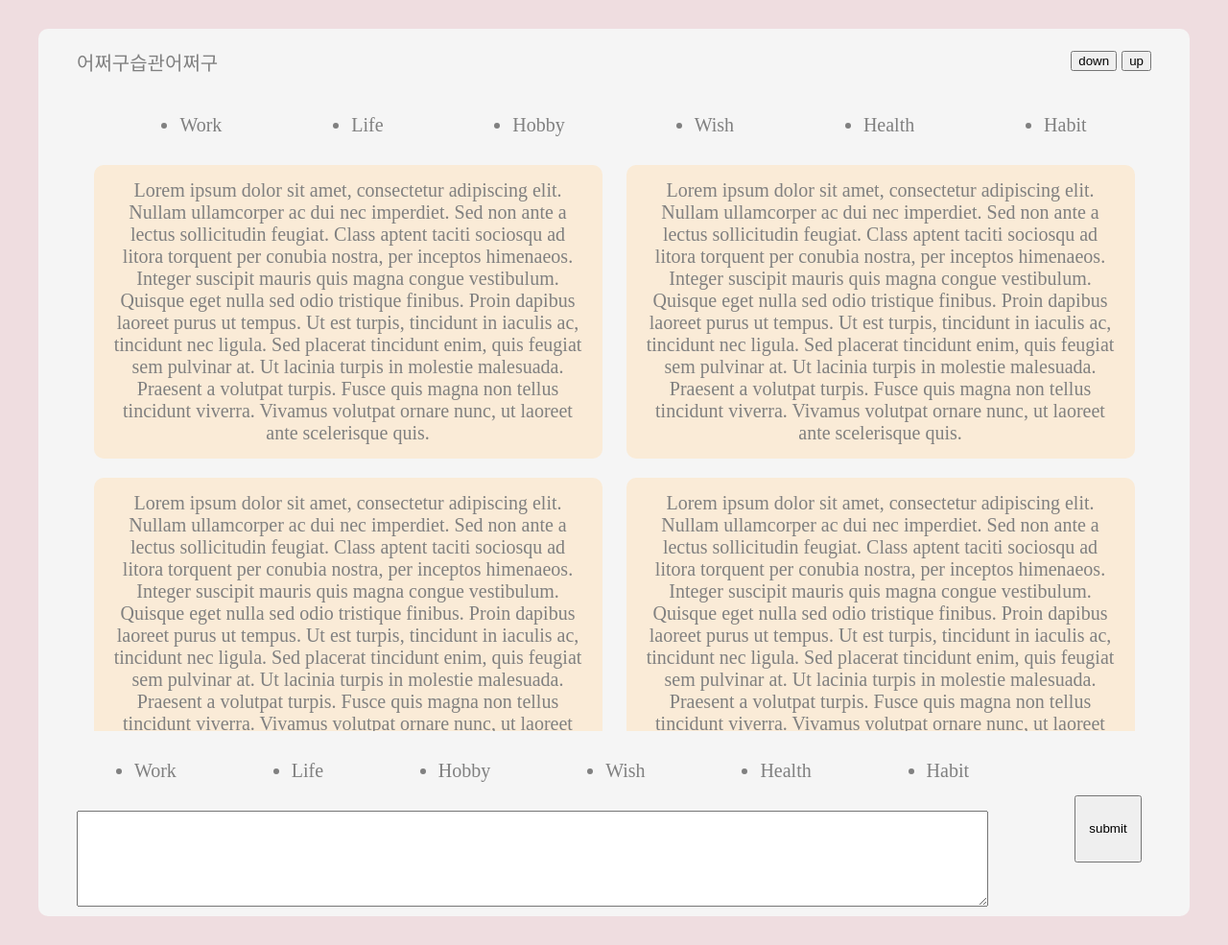
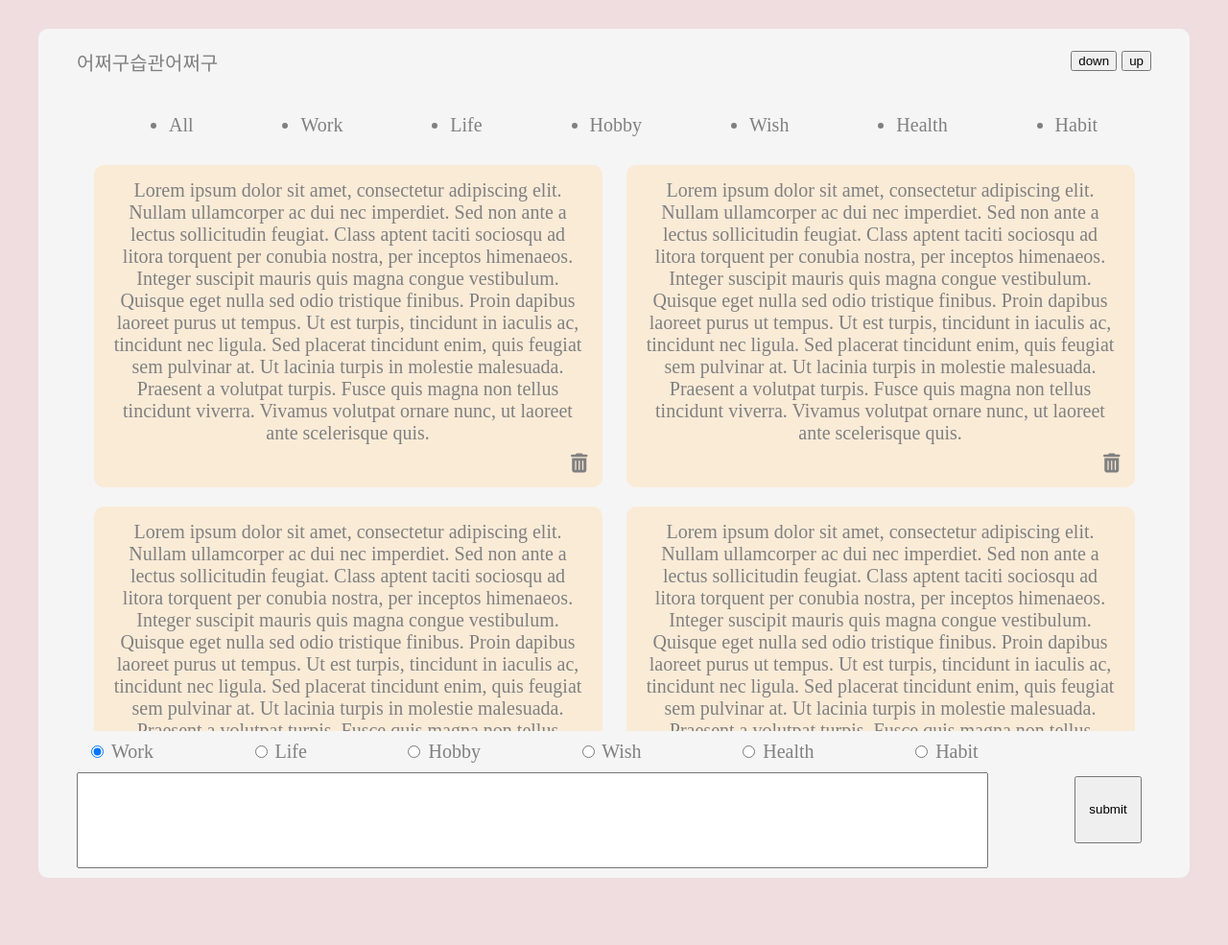
Before and after one commit to pongsoyun/allOfWorkLife, a plain HTML site: page src/index.html in a window 1280 px wide. Shown: the whole page at 96% size. After the commit the page ends 945 px from the top, so only its background shows below. Drawn offline with Linux system fonts and the light colour scheme.

Commit message:
:sparkles: 각 menu 선택 -> memo 작성 -> submit (localStorage까지 완료) - localStorage에 각 menu의 이름으로 하는 [] 가지고 있고, {text} 형태로 넣기 - memu 선택은 radio 버튼으로 수정

```diff
--- a/src/index.css
+++ b/src/index.css
@@ -35,6 +35,11 @@ body {
 	width: 500px;
 	height: auto;
 	display: inline-block;
+}
+
+.delete__btn i {
+	float: right;
+	margin-top: 10px;
 }
 
 .memos__container {
@@ -80,7 +85,7 @@ body {
 	flex-direction: row;
 }
 
-.input__menus li {
+.input__menus div {
 	margin: auto;
 }
 
@@ -102,7 +107,8 @@ body {
 	/* vertical-align: middle; */
 }
 
-.input__memo textarea {
+.input__memo__text {
+	resize: none;
 	display: inline-block;
 	margin: 10px 40px;
 	width: 950px;
--- a/src/index.html
+++ b/src/index.html
@@ -27,6 +27,7 @@
 				<nav class="menus__container">
 					<!-- tags : click 되면 해당 성분만 필터링돼서 보여질것-->
 					<ul class="menus">
+						<li>All</li>
 						<li>Work</li>
 						<li>Life</li>
 						<li>Hobby</li>
@@ -38,60 +39,99 @@
 				<main class="memos__container">
 					<!-- component - memo -->
 					<div class="memo">
-						Lorem ipsum dolor sit amet, consectetur adipiscing elit. Nullam ullamcorper ac dui nec
-						imperdiet. Sed non ante a lectus sollicitudin feugiat. Class aptent taciti sociosqu ad litora
-						torquent per conubia nostra, per inceptos himenaeos. Integer suscipit mauris quis magna congue
-						vestibulum. Quisque eget nulla sed odio tristique finibus. Proin dapibus laoreet purus ut
-						tempus. Ut est turpis, tincidunt in iaculis ac, tincidunt nec ligula. Sed placerat tincidunt
-						enim, quis feugiat sem pulvinar at. Ut lacinia turpis in molestie malesuada. Praesent a volutpat
-						turpis. Fusce quis magna non tellus tincidunt viverra. Vivamus volutpat ornare nunc, ut laoreet
-						ante scelerisque quis.
+						<div class="memo__text">
+							Lorem ipsum dolor sit amet, consectetur adipiscing elit. Nullam ullamcorper ac dui nec
+							imperdiet. Sed non ante a lectus sollicitudin feugiat. Class aptent taciti sociosqu ad
+							litora torquent per conubia nostra, per inceptos himenaeos. Integer suscipit mauris quis
+							magna congue vestibulum. Quisque eget nulla sed odio tristique finibus. Proin dapibus
+							laoreet purus ut tempus. Ut est turpis, tincidunt in iaculis ac, tincidunt nec ligula. Sed
+							placerat tincidunt enim, quis feugiat sem pulvinar at. Ut lacinia turpis in molestie
+							malesuada. Praesent a volutpat turpis. Fusce quis magna non tellus tincidunt viverra.
+							Vivamus volutpat ornare nunc, ut laoreet ante scelerisque quis.
+						</div>
+						<div class="delete__btn">
+							<i class="fas fa-trash-alt"></i>
+						</div>
 					</div>
 					<div class="memo">
-						Lorem ipsum dolor sit amet, consectetur adipiscing elit. Nullam ullamcorper ac dui nec
-						imperdiet. Sed non ante a lectus sollicitudin feugiat. Class aptent taciti sociosqu ad litora
-						torquent per conubia nostra, per inceptos himenaeos. Integer suscipit mauris quis magna congue
-						vestibulum. Quisque eget nulla sed odio tristique finibus. Proin dapibus laoreet purus ut
-						tempus. Ut est turpis, tincidunt in iaculis ac, tincidunt nec ligula. Sed placerat tincidunt
-						enim, quis feugiat sem pulvinar at. Ut lacinia turpis in molestie malesuada. Praesent a volutpat
-						turpis. Fusce quis magna non tellus tincidunt viverra. Vivamus volutpat ornare nunc, ut laoreet
-						ante scelerisque quis.
+						<div class="memo__text">
+							Lorem ipsum dolor sit amet, consectetur adipiscing elit. Nullam ullamcorper ac dui nec
+							imperdiet. Sed non ante a lectus sollicitudin feugiat. Class aptent taciti sociosqu ad
+							litora torquent per conubia nostra, per inceptos himenaeos. Integer suscipit mauris quis
+							magna congue vestibulum. Quisque eget nulla sed odio tristique finibus. Proin dapibus
+							laoreet purus ut tempus. Ut est turpis, tincidunt in iaculis ac, tincidunt nec ligula. Sed
+							placerat tincidunt enim, quis feugiat sem pulvinar at. Ut lacinia turpis in molestie
+							malesuada. Praesent a volutpat turpis. Fusce quis magna non tellus tincidunt viverra.
+							Vivamus volutpat ornare nunc, ut laoreet ante scelerisque quis.
+						</div>
+						<div class="delete__btn">
+							<i class="fas fa-trash-alt"></i>
+						</div>
 					</div>
 					<div class="memo">
-						Lorem ipsum dolor sit amet, consectetur adipiscing elit. Nullam ullamcorper ac dui nec
-						imperdiet. Sed non ante a lectus sollicitudin feugiat. Class aptent taciti sociosqu ad litora
-						torquent per conubia nostra, per inceptos himenaeos. Integer suscipit mauris quis magna congue
-						vestibulum. Quisque eget nulla sed odio tristique finibus. Proin dapibus laoreet purus ut
-						tempus. Ut est turpis, tincidunt in iaculis ac, tincidunt nec ligula. Sed placerat tincidunt
-						enim, quis feugiat sem pulvinar at. Ut lacinia turpis in molestie malesuada. Praesent a volutpat
-						turpis. Fusce quis magna non tellus tincidunt viverra. Vivamus volutpat ornare nunc, ut laoreet
-						ante scelerisque quis.
+						<div class="memo__text">
+							Lorem ipsum dolor sit amet, consectetur adipiscing elit. Nullam ullamcorper ac dui nec
+							imperdiet. Sed non ante a lectus sollicitudin feugiat. Class aptent taciti sociosqu ad
+							litora torquent per conubia nostra, per inceptos himenaeos. Integer suscipit mauris quis
+							magna congue vestibulum. Quisque eget nulla sed odio tristique finibus. Proin dapibus
+							laoreet purus ut tempus. Ut est turpis, tincidunt in iaculis ac, tincidunt nec ligula. Sed
+							placerat tincidunt enim, quis feugiat sem pulvinar at. Ut lacinia turpis in molestie
+							malesuada. Praesent a volutpat turpis. Fusce quis magna non tellus tincidunt viverra.
+							Vivamus volutpat ornare nunc, ut laoreet ante scelerisque quis.
+						</div>
+						<div class="delete__btn">
+							<i class="fas fa-trash-alt"></i>
+						</div>
 					</div>
 					<div class="memo">
-						Lorem ipsum dolor sit amet, consectetur adipiscing elit. Nullam ullamcorper ac dui nec
-						imperdiet. Sed non ante a lectus sollicitudin feugiat. Class aptent taciti sociosqu ad litora
-						torquent per conubia nostra, per inceptos himenaeos. Integer suscipit mauris quis magna congue
-						vestibulum. Quisque eget nulla sed odio tristique finibus. Proin dapibus laoreet purus ut
-						tempus. Ut est turpis, tincidunt in iaculis ac, tincidunt nec ligula. Sed placerat tincidunt
-						enim, quis feugiat sem pulvinar at. Ut lacinia turpis in molestie malesuada. Praesent a volutpat
-						turpis. Fusce quis magna non tellus tincidunt viverra. Vivamus volutpat ornare nunc, ut laoreet
-						ante scelerisque quis.
+						<div class="memo__text">
+							Lorem ipsum dolor sit amet, consectetur adipiscing elit. Nullam ullamcorper ac dui nec
+							imperdiet. Sed non ante a lectus sollicitudin feugiat. Class aptent taciti sociosqu ad
+							litora torquent per conubia nostra, per inceptos himenaeos. Integer suscipit mauris quis
+							magna congue vestibulum. Quisque eget nulla sed odio tristique finibus. Proin dapibus
+							laoreet purus ut tempus. Ut est turpis, tincidunt in iaculis ac, tincidunt nec ligula. Sed
+							placerat tincidunt enim, quis feugiat sem pulvinar at. Ut lacinia turpis in molestie
+							malesuada. Praesent a volutpat turpis. Fusce quis magna non tellus tincidunt viverra.
+							Vivamus volutpat ornare nunc, ut laoreet ante scelerisque quis.
+						</div>
+						<div class="delete__btn">
+							<i class="fas fa-trash-alt"></i>
+						</div>
 					</div>
 				</main>
 			</section>
 			<footer class="input__container">
 				<div class="input__memos__form">
-					<ul class="input__menus">
-						<li>Work</li>
-						<li>Life</li>
-						<li>Hobby</li>
-						<li>Wish</li>
-						<li>Health</li>
-						<li>Habit</li>
-					</ul>
+					<div class="input__menus">
+						<div>
+							<input type="radio" name="menu" id="work" value="work" checked />
+							<label for="work">Work</label>
+						</div>
+						<div>
+							<input type="radio" name="menu" id="life" value="life" />
+							<label for="life">Life</label>
+						</div>
+						<div>
+							<input type="radio" name="menu" id="hobby" value="hobby" />
+							<label for="hobby">Hobby</label>
+						</div>
+						<div>
+							<input type="radio" name="menu" id="wish" value="wish" />
+							<label for="wish">Wish</label>
+						</div>
+						<div>
+							<input type="radio" name="menu" id="health" value="health" />
+							<label for="health">Health</label>
+						</div>
+						<div>
+							<input type="radio" name="menu" id="habit" value="habit" />
+							<label for="habit">Habit</label>
+						</div>
+					</div>
+
 					<div class="input__memo">
 						<!-- <input type="text" /> -->
-						<textarea></textarea>
+						<textarea class="input__memo__text"></textarea>
 					</div>
 				</div>
 				<div class="input__memo__submit">
--- a/src/index.js
+++ b/src/index.js
@@ -0,0 +1,101 @@
+// let allDB = JSON.parse(localStorage.getItem('all'));
+let workDB = JSON.parse(localStorage.getItem('work')) || [];
+let lifeDB = JSON.parse(localStorage.getItem('life')) || [];
+let hobbyDB = JSON.parse(localStorage.getItem('hobby')) || [];
+let wishDB = JSON.parse(localStorage.getItem('wish')) || [];
+let healthDB = JSON.parse(localStorage.getItem('health')) || [];
+let habitDB = JSON.parse(localStorage.getItem('habit')) || [];
+
+console.log(wishDB);
+
+// * submitBtn 눌렸을 때
+const submitBtn = document.querySelector('.input__memo__submit');
+submitBtn.addEventListener('click', (event) => {
+	const menu = getMenu();
+	const text = getText();
+	addMemo(menu, text.value);
+
+	text.value = '';
+});
+
+// * 수정시에도 재사용할수있도록
+function addMemo(menu, text) {
+	console.log(`가져온 menu: ${menu}, text: ${text}`);
+
+	// main 화면 Update
+
+	// local Storage에 등록
+	let db = ''; // default
+
+	switch (menu) {
+		case 'work':
+			db = workDB;
+			break;
+		case 'life':
+			db = lifeDB;
+			break;
+		case 'hobby':
+			db = hobbyDB;
+			break;
+		case 'wish':
+			db = wishDB;
+			break;
+		case 'health':
+			db = healthDB;
+			break;
+		case 'habit':
+			db = habitDB;
+			break;
+	}
+
+	localStorage.setItem(menu, JSON.stringify([...db, { text }])); // id, star ?
+	db = JSON.parse(localStorage.getItem(menu));
+
+	switch (menu) {
+		case 'work':
+			workDB = db;
+			break;
+		case 'life':
+			lifeDB = db;
+			break;
+		case 'hobby':
+			hobbyDB = db;
+			break;
+		case 'wish':
+			wishDB = db;
+			break;
+		case 'health':
+			healthDB = db;
+			break;
+		case 'habit':
+			habitDB = db;
+			break;
+	}
+}
+
+function getMenu() {
+	const menus = document.querySelectorAll('input[type="radio"]');
+	for (let menu of menus) {
+		if (menu.checked) return menu.id;
+	}
+	// return ''; // 사실 이 경우는 없음
+
+	// * NodeList -> Arrayㄹ로 변환해 filter 쓰려면
+	// const menusArr = Array.from(menus);
+	// const realMenu = menusArr.filter((menu) => menu.checked === true);
+
+	// * 이렇게 하려면 항상 주시하고있어야되니까 함수안에 넣지 못함..
+	// menus.addEventListener('click', (event) => {
+	// 	// text 클릭시 ''라 처리해주기
+	// 	if (event.target.id) {
+	// 		console.log(event.target.id);
+	// 		return event.target.id;
+	// 	}
+	// });
+}
+
+function getText() {
+	const text = document.querySelector('.input__memo__text');
+	// console.log(text.value);
+	return text;
+}
```
Also changed, not shown: 1 other file.
